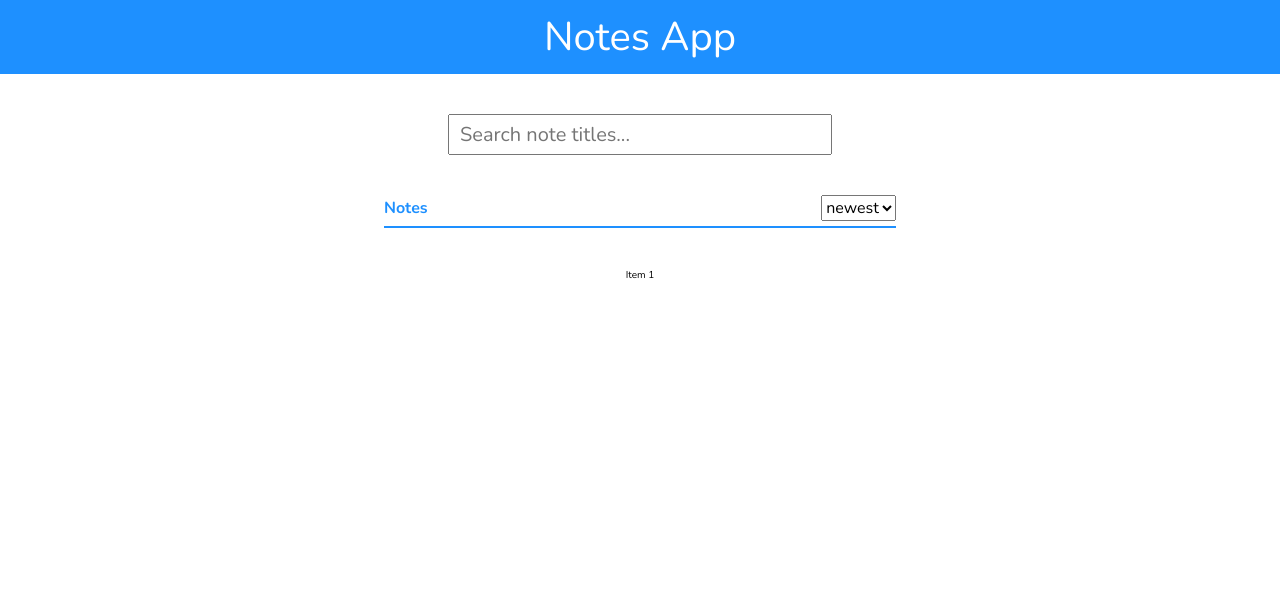
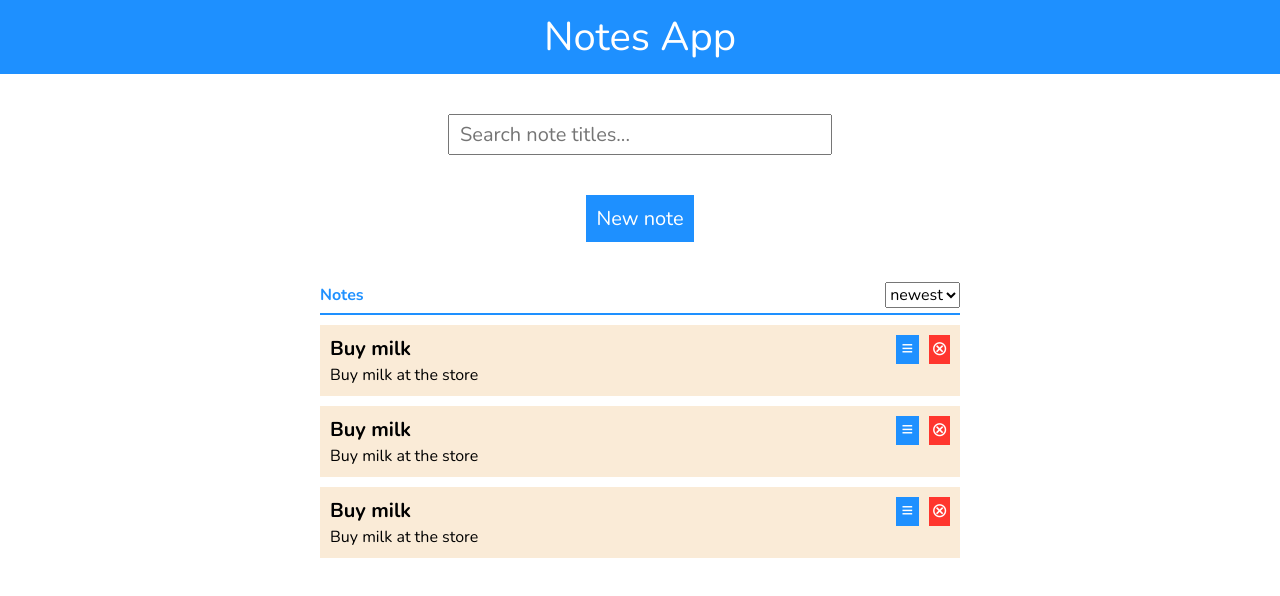
Before and after one commit to Duk4/Notes-App, a React (Create React App) app: page / in a window 1280 px wide. Shown: the top 596 px of the page. Built offline with nearby package versions, Linux system fonts and the light colour scheme.

Commit message:
finished list and note view, to be continued...

```diff
--- a/src/components/App.jsx
+++ b/src/components/App.jsx
@@ -3,21 +3,22 @@ import NotesList from './NotesList'
 
 const App = () => {
   return (
-    <div className="App">
+    <div className="app">
       <header>Notes App</header>
-      <section className="filter">
+      <div className="filter">
         <input type="text" placeholder="Search note titles..." />
-      </section>
-      <section className="sort">
+      </div>
+      <button className="add-note">New note</button>
+      <div className="sort">
         <span>Notes</span>
         <select>
           <option value="newest">newest</option>
           <option value="oldest">oldest</option>
         </select>
-      </section>
-      <section className="note-list">
+      </div>
+      <div className="note-list">
         <NotesList />
-      </section>
+      </div>
     </div>
   );
 }
--- /dev/null
+++ b/src/components/Note.jsx
@@ -0,0 +1,19 @@
+import React from 'react';
+import '../styles/note.scss';
+
+const Note = () => {
+    return (
+        <div className="note">
+            <div className="title-row">
+                <h3 className="title">Buy milk</h3>
+                <div className="btns">
+                    <button className="edit">&equiv;</button>
+                    <button className="delete">&otimes;</button>
+                </div>
+            </div>
+            <p className="body">Buy milk at the store</p>
+        </div>
+    );
+}
+
+export default Note;
--- a/src/components/NotesList.jsx
+++ b/src/components/NotesList.jsx
@@ -1,8 +1,13 @@
 import React from 'react';
+import Note from './Note';
 
 const NotesList = () => {
     return (
-        <div>Item 1</div>
+        <div className="list">
+            <Note />
+            <Note />
+            <Note />
+        </div>
     );
 }
 
--- /dev/null
+++ b/src/styles/note.scss
@@ -0,0 +1,51 @@
+$blue: #1E90FF;
+$darkblue: rgb(18, 90, 163);
+$red: #FF362E;
+$darkred: rgb(235, 37, 30);
+$white: #ffffff;
+
+.note {
+    margin: 1rem 0;
+    background-color: antiquewhite;
+    padding: 1rem;
+}
+
+.title-row {
+    display: flex;
+    justify-content: space-between;
+}
+
+.title {
+    font-size: 2rem;
+}
+
+.btns {
+    .edit {
+        font-size: 2rem;
+        background-color: $blue;
+        color: $white;
+        border: none;
+        margin-right: 1rem;
+        padding: 0 0.6rem 0.2rem 0.6rem;
+        &:hover {
+            background-color: $darkblue;
+            cursor: pointer;
+        }
+    }
+    .delete {
+        font-size: 2rem;
+        background-color: $red;
+        color: $white;
+        border: none;
+        padding: 0 0.2rem 0.2rem 0.2rem;
+        &:hover {
+            background-color: $darkred;
+            cursor: pointer;
+        }
+    }
+}
+
+p {
+    text-align: left;
+    font-size: 1.6rem;
+}
--- a/src/styles/styles.scss
+++ b/src/styles/styles.scss
@@ -1,6 +1,7 @@
 @import url('https://fonts.googleapis.com/css?family=Nunito:400,700&display=swap');
 
 $blue: #1E90FF;
+$darkblue: rgb(18, 90, 163);
 $white: #ffffff;
 
 * {
@@ -30,9 +31,21 @@ header {
     }
 }
 
+.add-note {
+    background-color: $blue;
+    color: $white;
+    border: none;
+    font-size: 2rem;
+    padding: 1rem;
+    &:hover{
+        background-color: $darkblue;
+        cursor: pointer;
+    }
+}
+
 .sort {
-    width: 40%;
-    margin: 4rem auto;
+    width: 50%;
+    margin: 4rem auto 0 auto;
     display: flex;
     border-bottom: .2rem solid $blue;
     padding-bottom: 0.5rem;
@@ -50,3 +63,8 @@ header {
         }
     }
 }
+
+.note-list {
+    width: 50%;
+    margin: 1rem auto 0 auto;
+}
```
